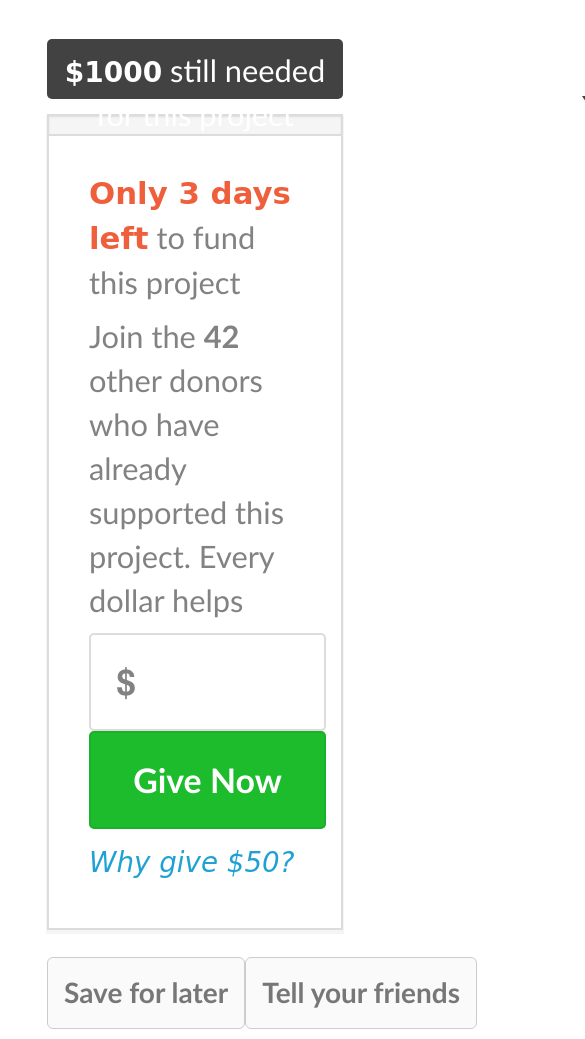
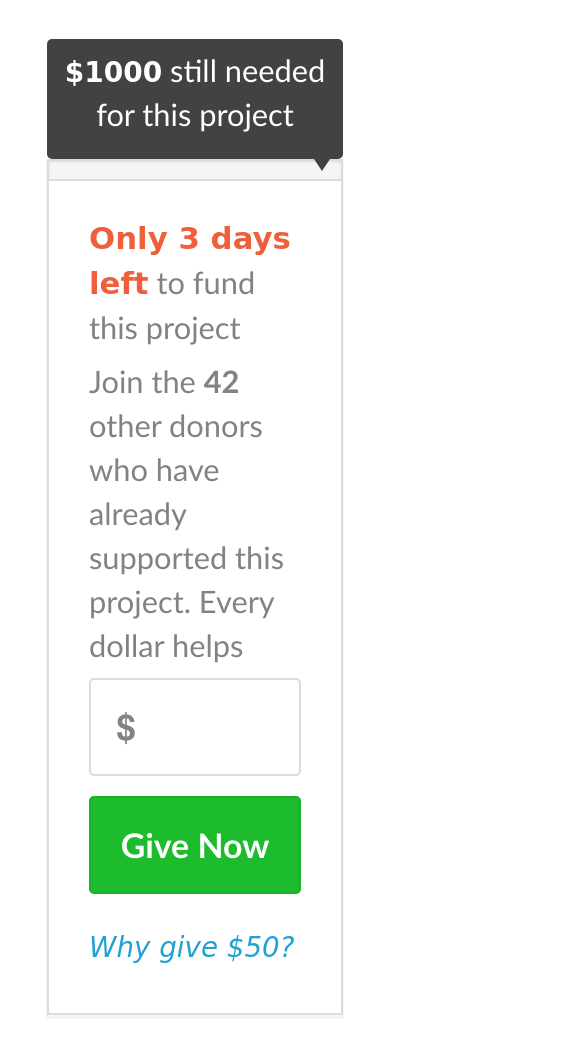
Before and after one commit to faizanakram99/loktra, a plain HTML site: page index.html in a window 390 px wide. Shown: the top 1039 px of the page, 585 px wide, since content can reach past the window. Drawn offline with nearby package versions, Linux system fonts and the light colour scheme.

Commit message:
added responsive styles

```diff
--- a/css/styles.css
+++ b/css/styles.css
@@ -7,6 +7,7 @@ div.container{
     margin: 0 auto;
     width: 100%;
     padding: 39px 47px;
+    position: relative;
 }
 
 div.container > div{
@@ -37,7 +38,7 @@ div.arrow{
     border-left: 10px solid transparent;
     border-right: 10px solid transparent;
     border-top: 15px solid #424242;
-    position: relative;
+    position: absolute;
     left: 535px;
     margin-bottom: 3px;
 }
@@ -128,3 +129,40 @@ input:disabled,button:disabled {
     cursor: not-allowed;
     pointer-events: all !important;
 }
+
+@media only screen and (max-width:540px){
+    div.header{
+        height: 120px;
+    }
+}
+
+@media only screen and (max-width:700px){
+    div.arrow {
+        left: 80%;
+    }
+
+    .button-big{
+        margin-bottom: 20px;
+        width: 100%;
+    }
+
+
+    div.footer{
+        display: block;
+    }
+
+    div.footer button{
+        width: 100%;
+        margin-bottom: 20px;
+    }
+
+    div.red{
+        color: red;
+        font-size: 0.8em;
+    }
+
+    input:disabled,button:disabled {
+        cursor: not-allowed;
+        pointer-events: all !important;
+    }
+}
```
